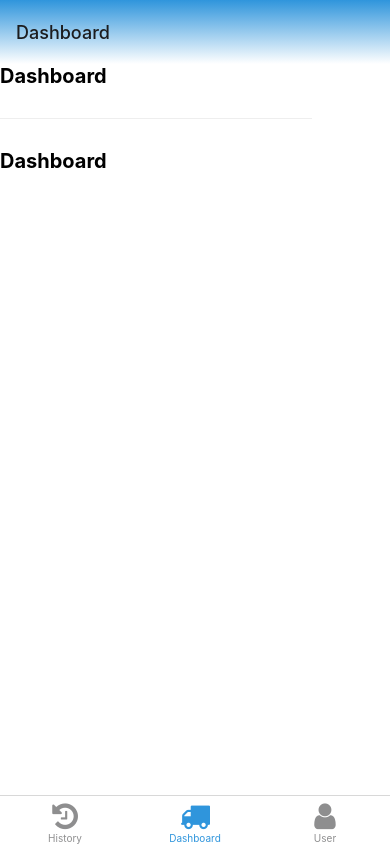
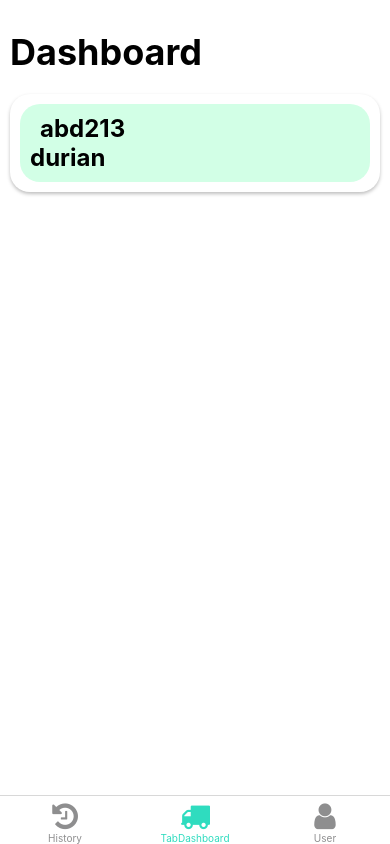
Before and after one commit to xb1g/cargotrack, a React Native app: screen /TabDashboard in a window 390 px wide. Built offline with nearby package versions, Linux system fonts and the light colour scheme; what expo-linking would draw is missing.

Commit message:
trying to check types

```diff
--- /dev/null
+++ b/src/components/SafeTop.tsx
@@ -0,0 +1,18 @@
+import { useSafeAreaInsets } from "react-native-safe-area-context";
+import { View, ViewProps } from "./Themed";
+
+export function SafeTop(props: ViewProps) {
+  const insets = useSafeAreaInsets();
+  const { style, lightColor, darkColor, ...otherProps } = props;
+  return (
+    <View
+      style={[
+        {
+          height: insets.top,
+          backgroundColor: "transparent",
+        },
+        style,
+      ]}
+    />
+  );
+}
--- a/src/components/StyledText.tsx
+++ b/src/components/StyledText.tsx
@@ -5,3 +5,30 @@ export function MonoText(props: TextProps) {
     <Text {...props} style={[props.style, { fontFamily: "space-mono" }]} />
   );
 }
+
+export function TitleText(props: TextProps) {
+  return (
+    <Text
+      {...props}
+      style={[props.style, { fontSize: 36, fontWeight: "bold" }]}
+    />
+  );
+}
+
+export function SubtitleText(props: TextProps) {
+  return (
+    <Text
+      {...props}
+      style={[props.style, { fontSize: 24, fontWeight: "700" }]}
+    />
+  );
+}
+
+export function BodyText(props: TextProps) {
+  return (
+    <Text
+      {...props}
+      style={[props.style, { fontSize: 16, fontWeight: "normal" }]}
+    />
+  );
+}
--- a/src/components/Themed.tsx
+++ b/src/components/Themed.tsx
@@ -46,3 +46,13 @@ export function View(props: ViewProps) {
 
   return <DefaultView style={[{ backgroundColor }, style]} {...otherProps} />;
 }
+
+export function AccentView(props: ViewProps) {
+  const { style, lightColor, darkColor, ...otherProps } = props;
+  const backgroundColor = useThemeColor(
+    { light: lightColor, dark: darkColor },
+    "accent"
+  );
+
+  return <DefaultView style={[{ backgroundColor }, style]} {...otherProps} />;
+}
--- /dev/null
+++ b/src/components/shadow/Shadows.tsx
@@ -0,0 +1,81 @@
+import { Platform, StyleSheet } from "react-native";
+
+export const shadow = StyleSheet.create({
+  shadow1: {
+    shadowColor: "#000",
+    shadowOffset: {
+      width: 0,
+      height: 2,
+    },
+    shadowOpacity: 0.27,
+    shadowRadius: 5,
+  },
+  shadow2: {
+    shadowColor: "#000",
+    shadowOffset: {
+      width: 0,
+      height: 2,
+    },
+    shadowOpacity: 0.25,
+    shadowRadius: 3.84,
+    // elevation: 5,
+  },
+  shadow3: {
+    ...Platform.select({
+      ios: {
+        shadowColor: "#000",
+        shadowOffset: {
+          width: 2,
+          height: 2,
+        },
+        shadowOpacity: 0.45,
+        shadowRadius: 4,
+      },
+      android: {
+        //elevation:100,
+        textShadowColor: "rgba(0, 0, 0, 0.30)",
+        textShadowRadius: 8,
+        textShadowOffset: {
+          width: 2,
+          height: 2,
+        },
+      },
+    }),
+  },
+  glow0: {
+    shadowColor: "#000000",
+    shadowOffset: {
+      width: 0,
+      height: 2,
+    },
+    shadowOpacity: 0.55,
+    shadowRadius: 5.84,
+  },
+  glow1: {
+    shadowColor: "#ff7979",
+    shadowOffset: {
+      width: 0,
+      height: 2,
+    },
+    shadowOpacity: 0.55,
+    shadowRadius: 3.84,
+  },
+  glow2: {
+    shadowColor: "#79fff8",
+    shadowOffset: {
+      width: 0,
+      height: 2,
+    },
+    shadowOpacity: 0.55,
+    shadowRadius: 4.84,
+  },
+  glow3: {
+    shadowColor: "#ffd374",
+    shadowOffset: {
+      width: 0,
+      height: 2,
+    },
+    shadowOpacity: 0.75,
+    shadowRadius: 6.84,
+  },
+});
--- a/src/constants/Colors.ts
+++ b/src/constants/Colors.ts
@@ -1,5 +1,5 @@
-const tintColorLight = "#2f95dc";
-const tintColorDark = "#2fffff";
+const tintColorLight = "#2fdcbf";
+const tintColorDark = "#9effda";
 
 export default {
   light: {
@@ -9,6 +9,7 @@ export default {
     shade: "#fff",
     tabIconDefault: "#ccc",
     tabIconSelected: tintColorLight,
+    accent: "#d2ffe6",
   },
   dark: {
     text: "#fff",
@@ -17,5 +18,6 @@ export default {
     shade: "#000",
     tabIconDefault: "#ccc",
     tabIconSelected: tintColorDark,
+    accent: "#16423c",
   },
 };
--- a/src/navigation/LinkingConfiguration.ts
+++ b/src/navigation/LinkingConfiguration.ts
@@ -10,7 +10,7 @@ import * as Linking from "expo-linking";
 import { RootStackParamList } from "../../types";
 
 const linking: LinkingOptions<RootStackParamList> = {
-  prefixes: [Linking.makeUrl("/")],
+  prefixes: [Linking.createURL("/")],
   config: {
     screens: {
       Root: {
--- a/src/navigation/index.tsx
+++ b/src/navigation/index.tsx
@@ -70,6 +70,22 @@ function RootNavigator() {
   );
 }
 
+const DashboardStack = createNativeStackNavigator<RootTabParamList>();
+
+function DashboardNavigator() {
+  return (
+    <DashboardStack.Navigator>
+      <DashboardStack.Screen
+        name="TabDashboard"
+        component={TabDashboardScreen}
+        options={{
+          headerShown: false,
+        }}
+      />
+    </DashboardStack.Navigator>
+  );
+}
+
 /**
  * A bottom tab navigator displays tab buttons on the bottom of the display to switch screens.
  * https://reactnavigation.org/docs/bottom-tab-navigator
@@ -98,16 +114,9 @@ function BottomTabNavigator() {
       />
       <BottomTab.Screen
         name="TabDashboard"
-        component={TabDashboardScreen}
+        component={DashboardNavigator}
         options={{
-          title: "Dashboard",
-          headerBackground: () => (
-            <LinearGradient
-              colors={[Colors[colorScheme].tint, Colors[colorScheme].shade]}
-              style={{ flex: 1 }}
-            />
-          ),
-
+          headerShown: false,
           tabBarIcon: ({ color }) => <TabBarIcon name="truck" color={color} />,
         }}
       />
--- /dev/null
+++ b/src/screens/dashboard/CargoItem.tsx
@@ -0,0 +1,37 @@
+import { Pressable, StyleSheet } from "react-native";
+import React from "react";
+import { MonoText, SubtitleText, TitleText } from "../../components/StyledText";
+import { shadow } from "../../components/shadow/Shadows";
+import { AccentView, View } from "../../components/Themed";
+
+export type CargoItemProps = {
+  type: "durian" | "banana";
+  plate: string;
+};
+
+export function CargoItem({ item }: Props) {
+  return (
+    <Pressable
+      style={{
+        padding: 10,
+        margin: 10,
+        borderRadius: 20,
+        // backgroundColor: Colors.accent.primary,
+        ...shadow.shadow2,
+      }}
+    >
+      <AccentView style={styles.container}>
+        <SubtitleText style={{ marginLeft: 10 }}>{item.plate}</SubtitleText>
+        <SubtitleText style={{ fontSize: 18 }}>{item.type}</SubtitleText>
+      </AccentView>
+    </Pressable>
+  );
+}
+
+const styles = StyleSheet.create({
+  container: {
+    flex: 1,
+    borderRadius: 20,
+    padding: 10,
+  },
+});
--- a/src/screens/dashboard/TabDashboardScreen.tsx
+++ b/src/screens/dashboard/TabDashboardScreen.tsx
@@ -1,20 +1,38 @@
-import { StyleSheet } from "react-native";
+import { FlatList, StyleSheet } from "react-native";
 
 import { Text, View } from "../../components/Themed";
 import { RootTabScreenProps } from "../../../types";
+import { SafeTop } from "../../components/SafeTop";
+import { CargoItem } from "./CargoItem";
+import { TitleText } from "../../components/StyledText";
 
 export default function TabDashboardScreen({
   navigation,
 }: RootTabScreenProps<"TabDashboard">) {
   return (
     <View style={styles.container}>
-      <Text style={styles.title}>Dashboard</Text>
-      <View
+      <SafeTop />
+
+      {/* <View
         style={styles.separator}
         lightColor="#eee"
         darkColor="rgba(255,255,255,0.1)"
+      /> */}
+      <FlatList
+        ListHeaderComponent={() => (
+          <TitleText style={{ marginTop: 20, padding: 10 }}>
+            Dashboard
+          </TitleText>
+        )}
+        data={[
+          {
+            type: "durian",
+            plate: "abd213",
+          },
+        ]}
+        keyExtractor={(item) => item.toString()}
+        renderItem={({ item }) => <CargoItem item={item} />}
       />
-      <Text style={styles.title}>Dashboard</Text>
     </View>
   );
 }
@@ -23,10 +41,6 @@ const styles = StyleSheet.create({
   container: {
     flex: 1,
   },
-  title: {
-    fontSize: 20,
-    fontWeight: "bold",
-  },
   separator: {
     marginVertical: 30,
     height: 1,
```
Also changed, not shown: src/screens/dashboard/CargoScreen.tsx (added, +15 -0 lines), types.tsx (+9 -0 lines).
